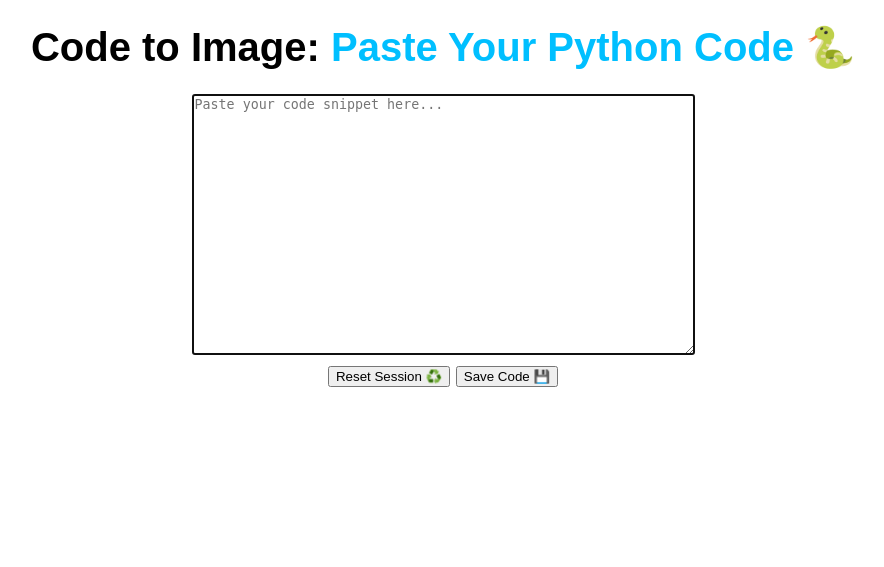
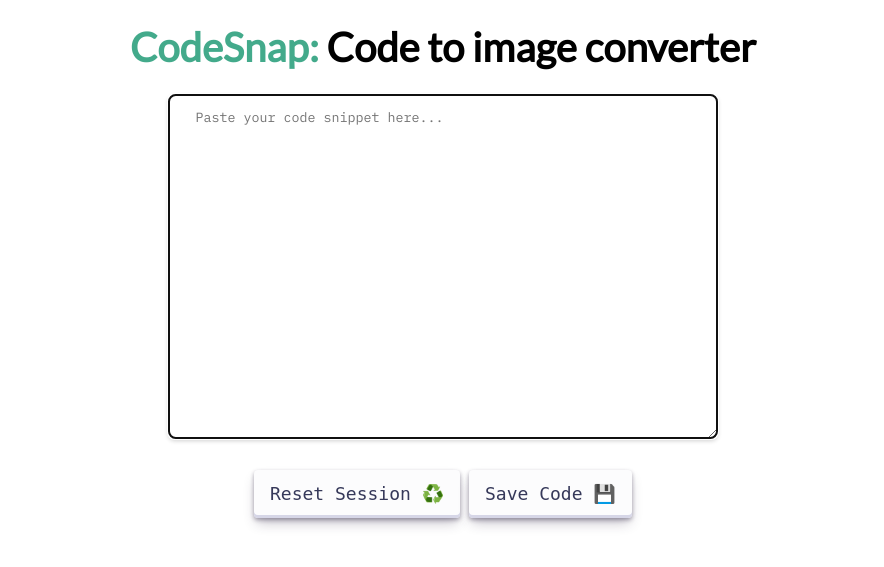
Before and after one commit to Nestor162/CodeSnap, a Flask app: page / in a window 1280 px wide. Shown: the top 567 px of the page, without its empty margins (197-1081 px from the left). Run offline with Flask 3, Linux system fonts and the light colour scheme.

Commit message:
Improve site style

```diff
--- a/app.py
+++ b/app.py
@@ -15,7 +15,7 @@
     if session.get("code") is None:
         session["code"] = ""
     context = {
-        "message": "Paste Your Python Code 🐍",
+        "message": "Code to image converter",
         "code": session["code"],
     }
     return render_template("code_input.html", **context)
--- a/static/styles.css
+++ b/static/styles.css
@@ -17,6 +17,7 @@
 }
 
 h1 {
+  font-family: 'Lato', sans-serif;
   font-size: 2em;
   text-align: center;
   line-height: 1em;
@@ -28,10 +29,101 @@
 }
 
 span {
-  color: deepskyblue;
+  position: relative;
+  color: #43aa8b;
+  text-decoration: none;
+}
+
+span::before {
+  content: '';
+  position: absolute;
+  bottom: 0;
+  left: 0;
+  width: 0;
+  height: 2px;
+  /* background-color: #43aa8b; */
+  background-color: #219ebc;
+  transition: width 0.3s ease;
+}
+
+span:hover::before {
+  width: 100%;
 }
 
 textarea {
   width: 100%;
   max-width: 100%;
 }
+
+button,
+select {
+  cursor: pointer;
+  font-size: 100%;
+  margin: 0.25em;
+  min-width: 8em;
+}
+
+.controls {
+  margin: 1em 0;
+  display: flex;
+  justify-content: center;
+  align-items: center;
+  flex-wrap: wrap;
+}
+
+button {
+  align-items: center;
+  appearance: none;
+  background-color: #fcfcfd;
+  border-radius: 4px;
+  border-width: 0;
+  box-shadow: rgba(45, 35, 66, 0.4) 0 2px 4px, rgba(45, 35, 66, 0.3) 0 7px 13px -3px, #d6d6e7 0 -3px 0 inset;
+  box-sizing: border-box;
+  color: #36395a;
+  cursor: pointer;
+  display: inline-flex;
+  font-family: 'JetBrains Mono', monospace;
+  height: 48px;
+  justify-content: center;
+  line-height: 1;
+  list-style: none;
+  overflow: hidden;
+  padding-left: 16px;
+  padding-right: 16px;
+  position: relative;
+  text-align: left;
+  text-decoration: none;
+  transition: box-shadow 0.15s, transform 0.15s;
+  user-select: none;
+  -webkit-user-select: none;
+  touch-action: manipulation;
+  white-space: nowrap;
+  will-change: box-shadow, transform;
+  font-size: 18px;
+}
+
+button:focus {
+  box-shadow: #d6d6e7 0 0 0 1.5px inset, rgba(45, 35, 66, 0.4) 0 2px 4px, rgba(45, 35, 66, 0.3) 0 7px 13px -3px,
+    #d6d6e7 0 -3px 0 inset;
+}
+
+button:hover {
+  box-shadow: rgba(45, 35, 66, 0.4) 0 4px 8px, rgba(45, 35, 66, 0.3) 0 7px 13px -3px, #d6d6e7 0 -3px 0 inset;
+  transform: translateY(-2px);
+}
+
+button:active {
+  box-shadow: #d6d6e7 0 3px 7px inset;
+  transform: translateY(2px);
+}
+.code {
+  font-family: 'IBM Plex Mono', monospace;
+  box-shadow: rgba(0, 0, 0, 0.18) 0px 2px 4px;
+  border-radius: 0.5em;
+  padding: 1em 2em;
+  min-height: 12em;
+  text-align: left;
+  border: 1px solid #cecece;
+  line-height: 1.4em;
+  /* font-size: 1rem; */
+}
--- a/templates/base.html
+++ b/templates/base.html
@@ -4,18 +4,21 @@
   <head>
     <meta charset="utf-8"/>
     <meta name="viewport" content="width=device-width, initial-scale=1"/>
+    <link rel="preconnect" href="https://fonts.googleapis.com">
+    <link rel="preconnect" href="https://fonts.gstatic.com" crossorigin>
+    <link href="https://fonts.googleapis.com/css2?family=IBM+Plex+Mono&family=Lato&display=swap" rel="stylesheet">
     <link
       rel="stylesheet"
       type="text/css"
       href="{{ url_for('static', filename='styles.css') }}"
     />
     <title>
-      Code to Image {% block title %}{% endblock title %}
+      CodeSnap {% block title %}{% endblock title %}
     </title>
   </head>
   <body>
     <h1>
-      <a href="{{ url_for('code') }}">Code to Image</a>: <span>{{ message }}</span>
+      <span><a href="{{ url_for('code') }}">CodeSnap</a>:</span> {{ message }}
     </h1>
     <main>
       {% block content %}
```
